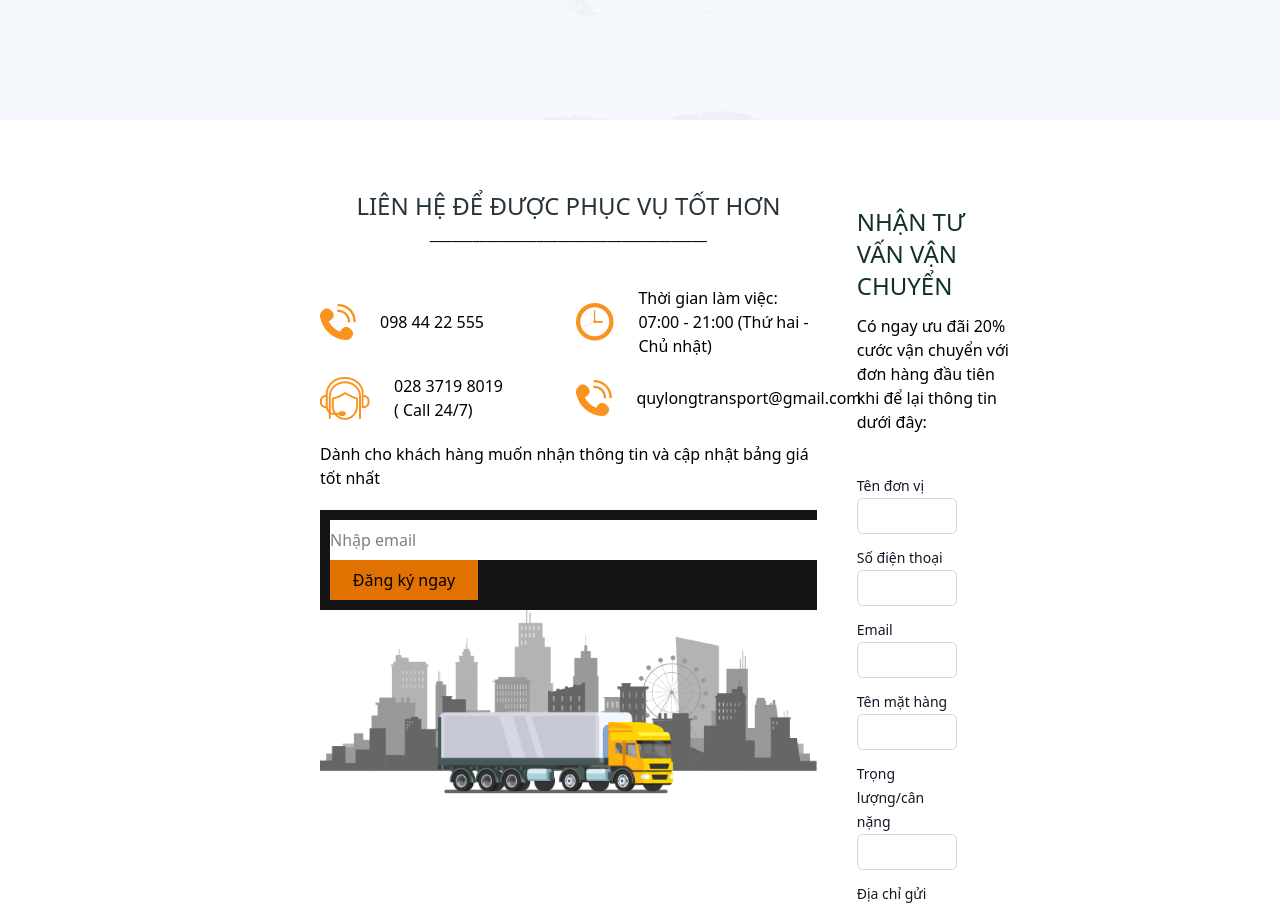
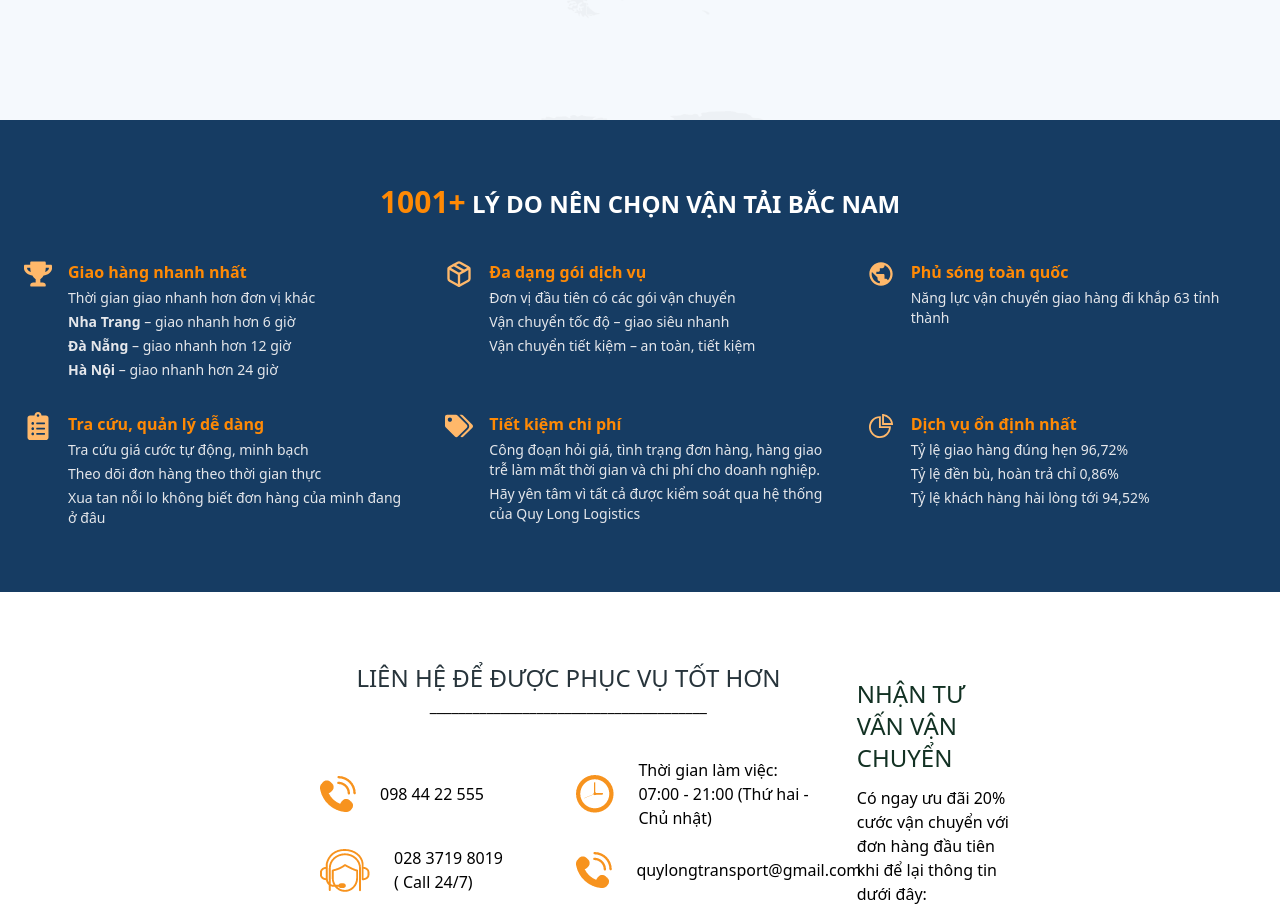
Before and after one commit to long18nd/vantai-web, a React (Vite) app: page / in a window 1280 px wide. Shown: the part 2912-3822 px from the top of the page. Built offline with nearby package versions, Linux system fonts and the light colour scheme.

Commit message:
recommended section

```diff
--- a/package.json
+++ b/package.json
@@ -16,6 +16,7 @@
     "@tailwindcss/vite": "^4.1.4",
     "react": "^19.0.0",
     "react-dom": "^19.0.0",
+    "react-icons": "^5.5.0",
     "react-router-dom": "^6.30.0",
     "swiper": "^11.2.8",
     "tailwindcss": "^4.1.4"
--- /dev/null
+++ b/src/components/OtherSection/RecommendedSection.tsx
@@ -0,0 +1,103 @@
+import { FaTrophy, FaClipboardList, FaTags } from "react-icons/fa";
+import { FiPackage } from "react-icons/fi";
+import { MdPublic } from "react-icons/md";
+import { AiOutlinePieChart } from "react-icons/ai";
+
+const features = [
+  {
+    icon: <FaTrophy size={28} />,
+    title: "Giao hàng nhanh nhất",
+    content: (
+      <>
+        <p>Thời gian giao nhanh hơn đơn vị khác</p>
+        <p><strong>Nha Trang</strong> – giao nhanh hơn 6 giờ</p>
+        <p><strong>Đà Nẵng</strong> – giao nhanh hơn 12 giờ</p>
+        <p><strong>Hà Nội</strong> – giao nhanh hơn 24 giờ</p>
+      </>
+    ),
+  },
+  {
+    icon: <FiPackage size={28} />,
+    title: "Đa dạng gói dịch vụ",
+    content: (
+      <>
+        <p>Đơn vị đầu tiên có các gói vận chuyển</p>
+        <p>Vận chuyển tốc độ – giao siêu nhanh</p>
+        <p>Vận chuyển tiết kiệm – an toàn, tiết kiệm</p>
+      </>
+    ),
+  },
+  {
+    icon: <MdPublic size={28} />,
+    title: "Phủ sóng toàn quốc",
+    content: (
+      <>
+        <p>Năng lực vận chuyển giao hàng đi khắp 63 tỉnh thành</p>
+      </>
+    ),
+  },
+  {
+    icon: <FaClipboardList size={28} />,
+    title: "Tra cứu, quản lý dễ dàng",
+    content: (
+      <>
+        <p>Tra cứu giá cước tự động, minh bạch</p>
+        <p>Theo dõi đơn hàng theo thời gian thực</p>
+        <p>Xua tan nỗi lo không biết đơn hàng của mình đang ở đâu</p>
+      </>
+    ),
+  },
+  {
+    icon: <FaTags size={28} />,
+    title: "Tiết kiệm chi phí",
+    content: (
+      <>
+        <p>Công đoạn hỏi giá, tình trạng đơn hàng, hàng giao trễ làm mất thời gian và chi phí cho doanh nghiệp.</p>
+        <p>Hãy yên tâm vì tất cả được kiểm soát qua hệ thống của Quy Long Logistics</p>
+      </>
+    ),
+  },
+  {
+    icon: <AiOutlinePieChart size={28} />,
+    title: "Dịch vụ ổn định nhất",
+    content: (
+      <>
+        <p>Tỷ lệ giao hàng đúng hẹn 96,72%</p>
+        <p>Tỷ lệ đền bù, hoàn trả chỉ 0,86%</p>
+        <p>Tỷ lệ khách hàng hài lòng tới 94,52%</p>
+      </>
+    ),
+  },
+];
+
+const RecommendedSection = () => {
+  return (
+    <div
+      id="recommended"
+      className="h-auto py-16 px-6 bg-[#163C63] text-white text-sm"
+    >
+      <div className="max-w-7xl mx-auto">
+        <h2 className="text-2xl font-semibold text-center text-white mb-10">
+          <span className="text-orange-400 font-bold text-3xl">1001+</span>{" "}
+          LÝ DO NÊN CHỌN VẬN TẢI BẮC NAM
+        </h2>
+
+        <div className="grid grid-cols-1 sm:grid-cols-2 lg:grid-cols-3 gap-8">
+          {features.map((feature, idx) => (
+            <div key={idx} className="flex gap-4">
+              <div className="text-orange-300">{feature.icon}</div>
+              <div>
+                <h3 className="text-orange-400 font-semibold text-base mb-1">
+                  {feature.title}
+                </h3>
+                <div className="text-gray-200 space-y-1">{feature.content}</div>
+              </div>
+            </div>
+          ))}
+        </div>
+      </div>
+    </div>
+  );
+};
+
+export default RecommendedSection;
--- /dev/null
+++ b/src/components/OtherSection/recommended.css
@@ -0,0 +1,3 @@
+#recommended {
+    background-image : linear-gradient(290deg, #2a4768 100%, #19263d 0%);
+}
--- a/src/pages/HomePage.tsx
+++ b/src/pages/HomePage.tsx
@@ -3,6 +3,7 @@ import HeroSection from "../components/HeroSection/HeroSection"
 import ServiceList from "../components/ServiceList/ServiceList"
 import AboutSection from "../components/OtherSection/AboutSection"
 import ContactSection from "../components/ContactSection/ContactSection"
+import RecommendedSection from "../components/OtherSection/RecommendedSection"
 
 const HomePage = () => {
   return (
@@ -11,6 +12,7 @@ const HomePage = () => {
       <ServiceList/>
       <LookupSection/>
       <AboutSection/>
+      <RecommendedSection/>
       <ContactSection/>
     </div>
   )
```
Also changed, not shown: 1 other file (tests, documents, lock files or other folders).
